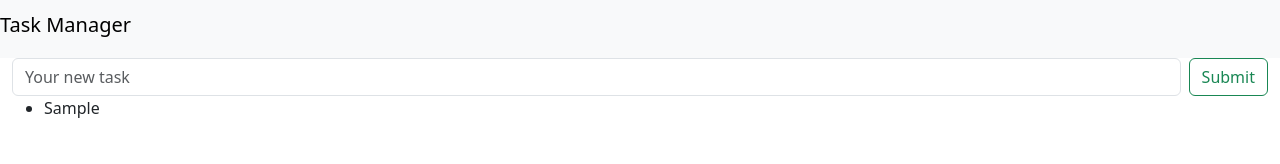
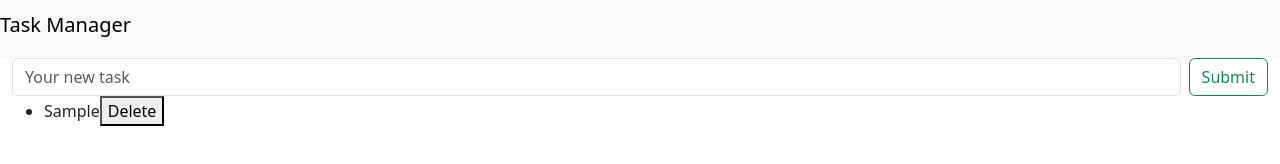
Before and after one commit to ae-andre/new-task-manager, a website: page index.html in a window 1280 px wide. Both pictures are taken after typing "Sample" into the empty fields and a click on the button "Submit". Drawn offline with nearby package versions, Linux system fonts and the light colour scheme.

Commit message:
added dynamically rendered delete buttons for tasks

```diff
--- a/index.js
+++ b/index.js
@@ -14,13 +14,29 @@
         this.tasks.push(task);
     }
 
+    deleteTask(taskId) {
+        this.tasks = this.tasks.filter(task => task.id !== taskId);
+    }
+
     render() {
         const taskList = document.getElementById('taskList');
         taskList.innerHTML = '';
 
         this.tasks.forEach(task => {
             const taskElement = document.createElement('li');
-            taskElement.textContent = task.description;
+            taskElement.textContent = task.description + ``;
+
+            const deleteTaskBtn = document.createElement('button');
+            deleteTaskBtn.textContent = 'Delete';
+            deleteTaskBtn.onclick = () => {
+                this.deleteTask(task.id);
+                this.render(); // Re-render the list after deletion
+            };
+
+            // Append the button to the task element
+            taskElement.appendChild(deleteTaskBtn);
+
+            // Append the task element to the task list
             taskList.appendChild(taskElement);
         });
     }
```
Also changed, not shown: index.html (+1 -3 lines).
